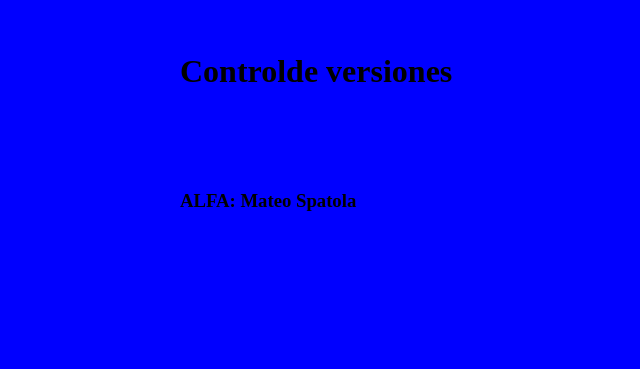
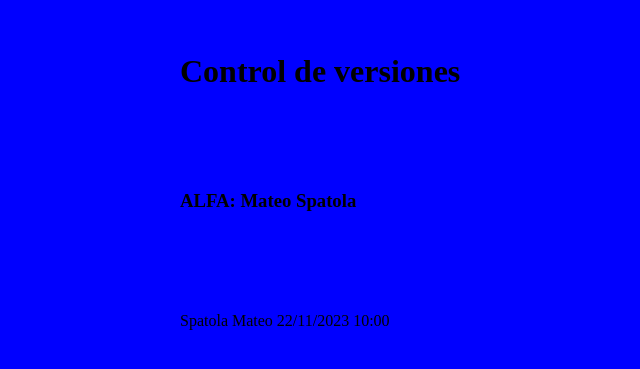
Before and after one commit to EzequielMonson/TP_SO_I4_Equipo_116, a plain HTML site: page index.html in a window 1280 px wide. Shown: the part 147-516 px from the top of the page, without its empty margins (120-760 px from the left). Drawn offline with Linux system fonts and the light colour scheme.

Commit message:
Modifique index.html

```diff
--- a/index.html
+++ b/index.html
@@ -7,7 +7,8 @@
         <link rel="stylesheet" type="text/css" href="estilo.css">
     </head>
 <body>
-    <h1>Controlde versiones</h1>
+    <h1>Control de versiones</h1>
     <h3>ALFA: Mateo Spatola</h3>
+    <p>Spatola Mateo 22/11/2023 10:00</p>
 </body>
 </html>
```
